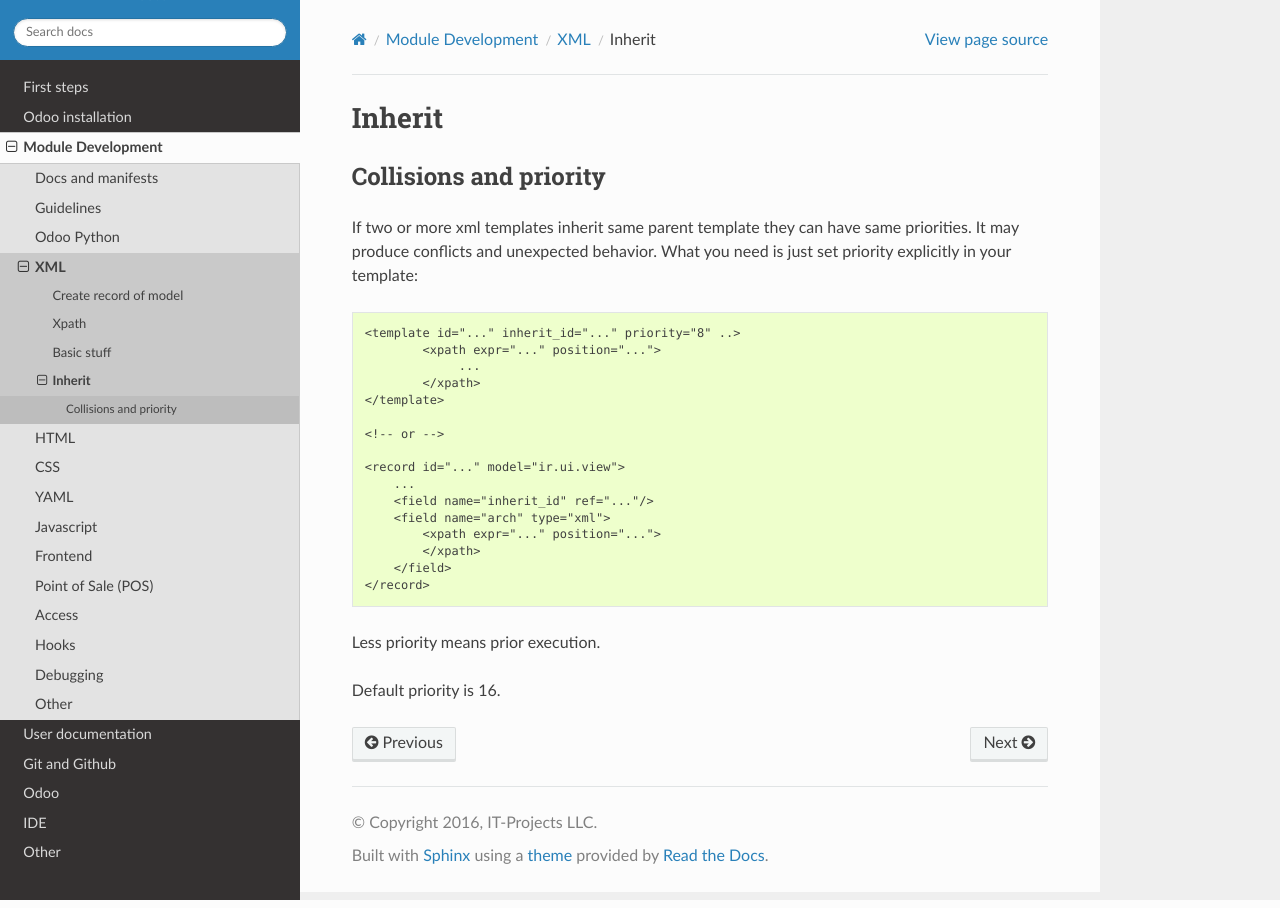
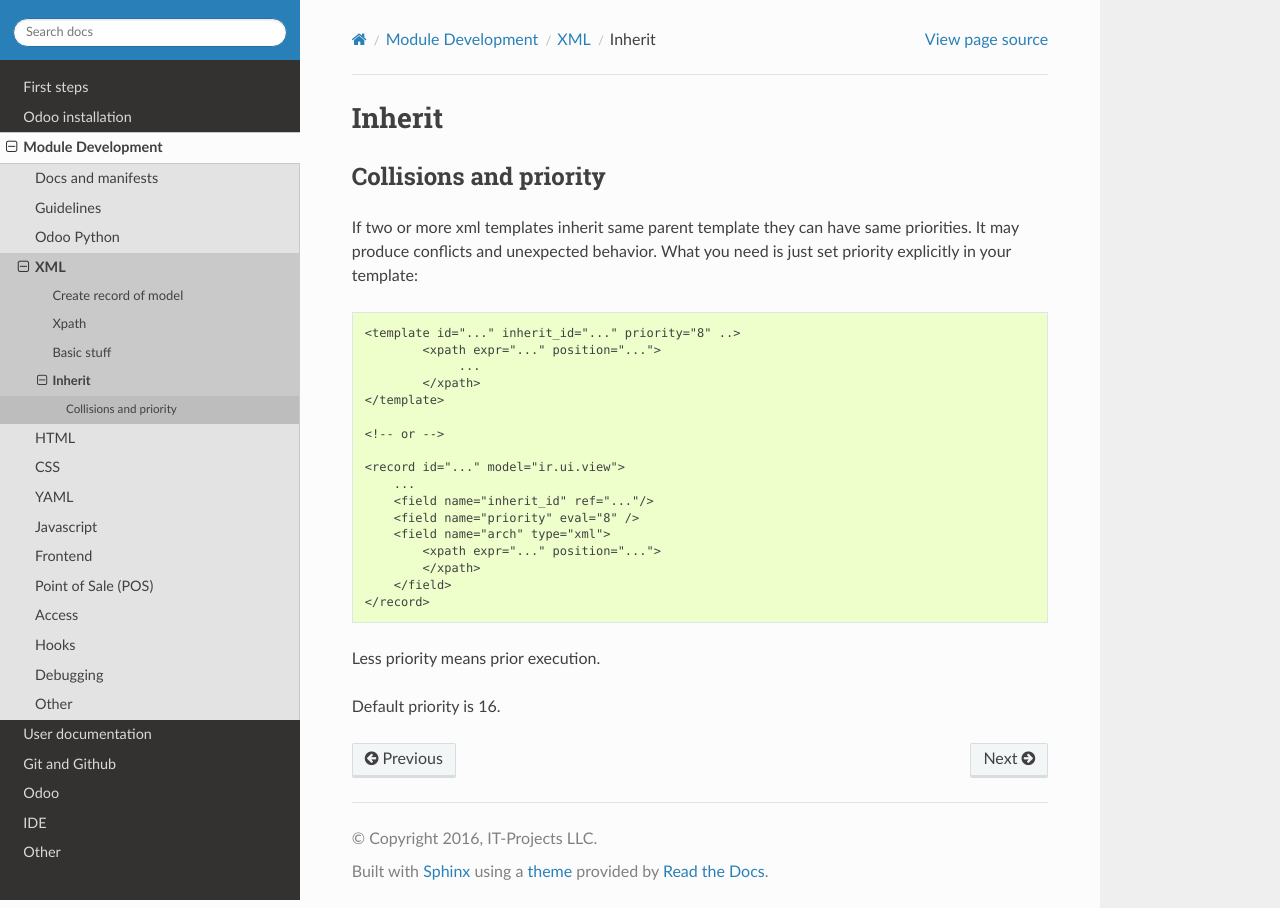
Before and after one commit to itpp-labs/odoo-development, a Sphinx documentation site: the page built from docs/dev/xml/inherit.rst, in a window 1280 px wide. Built offline with Sphinx 7.4.7 and the Read the Docs theme 2.0.0, drawn with Linux system fonts in a browser that asks for light colours; pages that are not in the unit, such as notebooks, are missing from menus.

Commit message:
[FIX] add priority tag to example

```diff
--- a/docs/dev/xml/inherit.rst
+++ b/docs/dev/xml/inherit.rst
@@ -19,6 +19,7 @@ What you need is just set priority explicitly in your template::
     <record id="..." model="ir.ui.view">
         ...
         <field name="inherit_id" ref="..."/>
+        <field name="priority" eval="8" />
         <field name="arch" type="xml">
             <xpath expr="..." position="...">
             </xpath>
```
